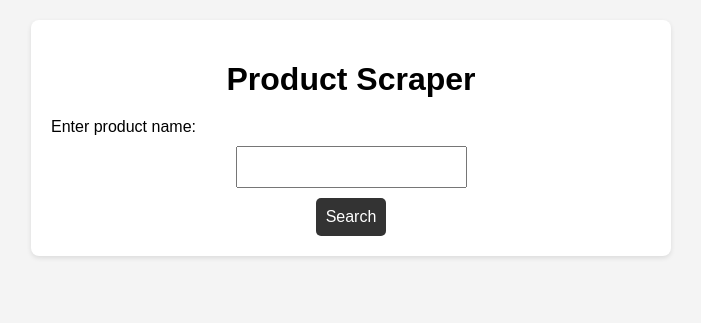
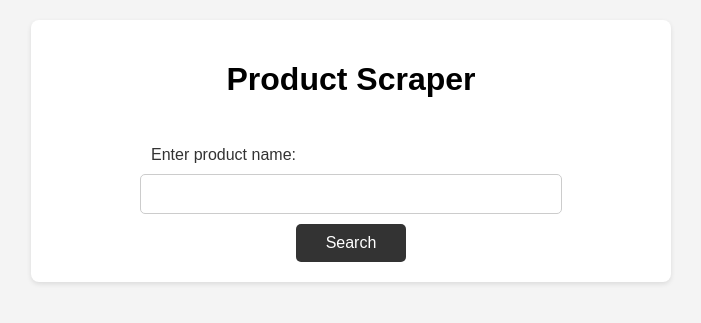
Before and after one commit to GauravRaj6767/Web-Scrapper, a Flask app: page / in a window 1280 px wide. Shown: the top 323 px of the page, without its empty margins (289-990 px from the left). Run offline with Flask 3, Linux system fonts and the light colour scheme.

Commit message:
Few more changes to css

```diff
--- a/static/style.css
+++ b/static/style.css
@@ -24,35 +24,55 @@ h2 {
     box-shadow: 0 2px 5px rgba(0, 0, 0, 0.1);
 }
 
-/* Limit the width of the search input and button */
+/* Center the form’s children */
 form {
     display: flex;
     flex-direction: column;
     gap: 10px;
+    align-items: center;
 }
 
-form input[type="text"],
-form button {
+/* Label remains left-aligned within the form */
+form label {
+    width: 100%;
     max-width: 400px;
+    text-align: left;
+    font-size: 16px;
+    color: #333;
+}
+
+/* Style for the text input */
+form input[type="text"] {
+    width: 100%;
+    max-width: 400px;
+    padding: 10px;
+    font-size: 16px;
+    border: 1px solid #ccc;
+    border-radius: 5px;
+    outline: none;
+    transition: border-color 0.3s ease-in-out;
     margin: 0 auto;
 }
 
-input[type="text"] {
-    padding: 10px;
-    font-size: 16px;
+form input[type="text"]:focus {
+    border-color: #007bff;
 }
 
-button {
-    padding: 10px;
+/* Style for the button - using auto width with fixed padding */
+form button {
+    width: auto;
+    padding: 10px 30px;
     font-size: 16px;
     background: #333;
     color: #fff;
     border: none;
     border-radius: 5px;
     cursor: pointer;
+    margin: 0 auto;
+    transition: background 0.3s ease-in-out;
 }
 
-button:hover {
+form button:hover {
     background: #f39c12;
 }
 
--- a/templates/index.html
+++ b/templates/index.html
@@ -1,15 +1,15 @@
 <!DOCTYPE html>
-<html>
+<html lang="en">
 <head>
   <meta charset="UTF-8">
   <title>Product Scraper for Amazon and Flipkart</title>
-  <link rel="stylesheet" href="style.css">
+  <link rel="stylesheet" href="static/style.css">
 </head>
 <body>
-  <!-- Use .index-container for the search form page -->
   <div class="index-container">
     <h1>Product Scraper</h1>
     <form method="POST">
+      <br>
       <label for="query">Enter product name:</label>
       <input type="text" id="query" name="query" required>
       <button type="submit">Search</button>
```
